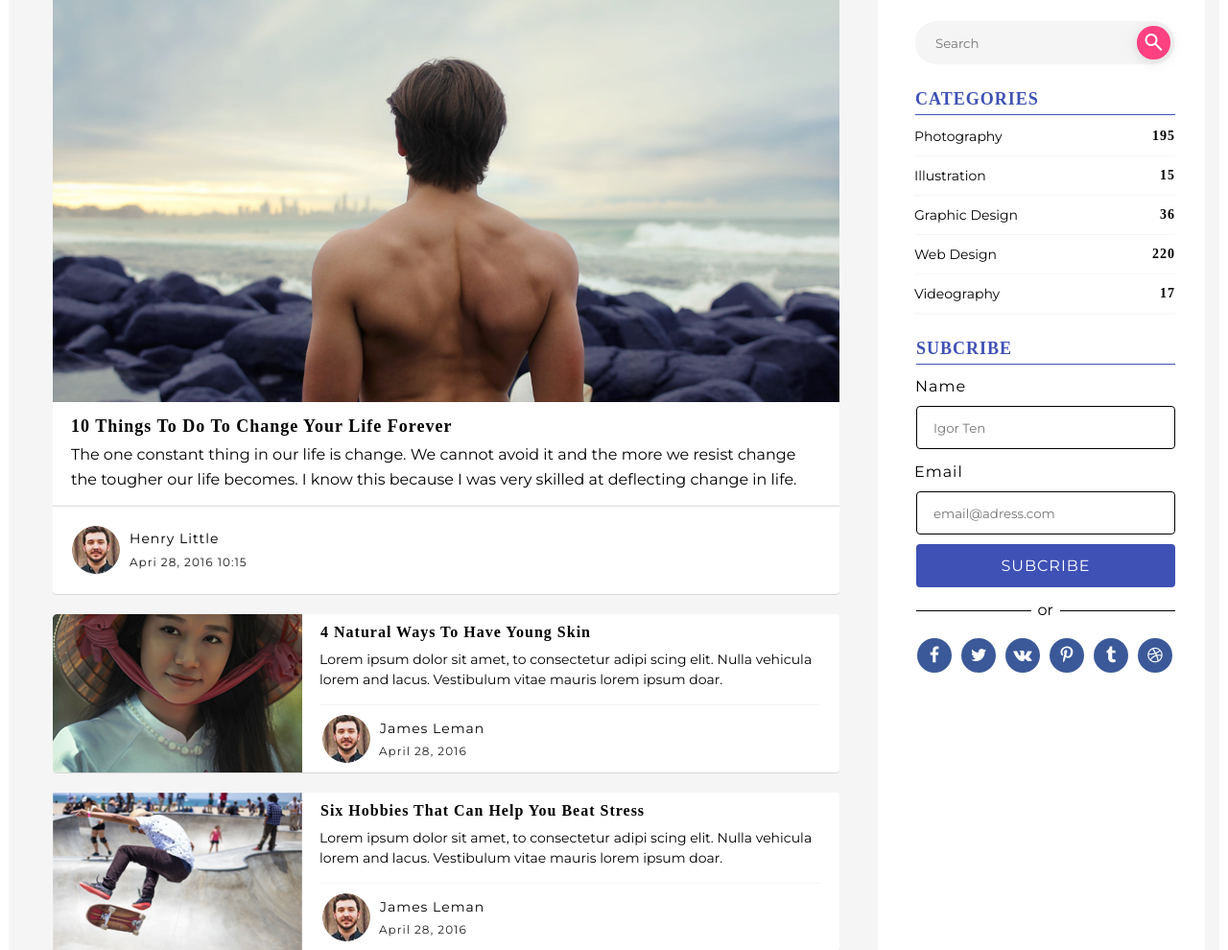
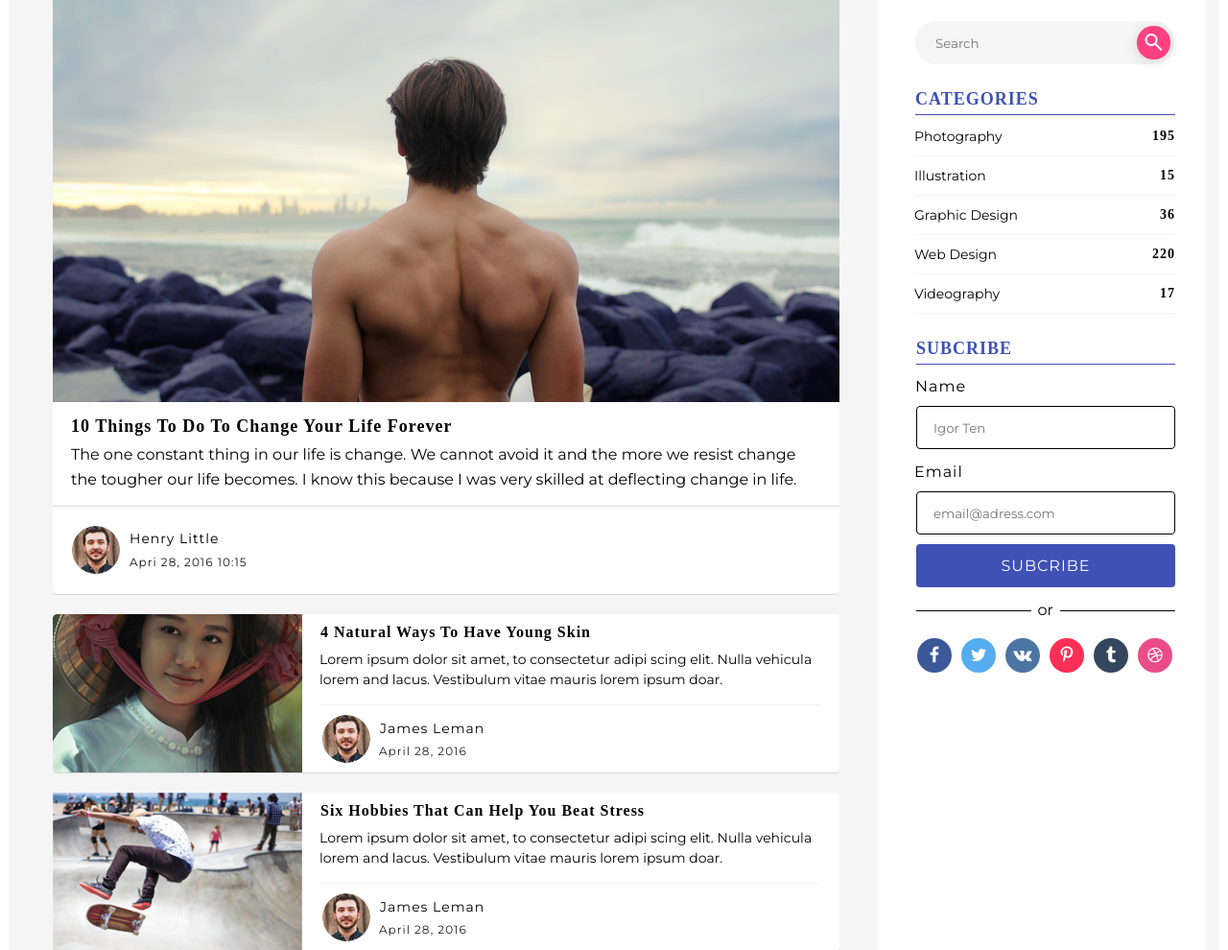
Before and after one commit to arkajyotiadhikary/codeigniter-test, a PHP site: page / in a window 1280 px wide. Shown: the part 932-1922 px from the top of the page at 96% size. Run offline with PHP 8.4, Linux system fonts and the light colour scheme; some web fonts are replaced.

Commit message:
right social icons colors

```diff
--- a/index.css
+++ b/index.css
@@ -889,11 +889,28 @@
     width: 36px;
     height: 36px;
     border-radius: 18px;
-    background-color: #3b5999;
     font-size: 18px;
     line-height: 19px;
     color: #ffffff;
     text-align: right;
 }
+.social-icons-right > a:nth-child(1) {
+    background-color: #3b5999;
+}
+.social-icons-right > a:nth-child(2) {
+    background-color: #55acee;
+}
+.social-icons-right > a:nth-child(3) {
+    background-color: #4c75a3;
+}
+.social-icons-right > a:nth-child(4) {
+    background-color: #ff2e56;
+}
+.social-icons-right > a:nth-child(5) {
+    background-color: #34465d;
+}
+.social-icons-right > a:nth-child(6) {
+    background-color: #ea4c89;
+}
 
 /* !SECTION */ ;
```
